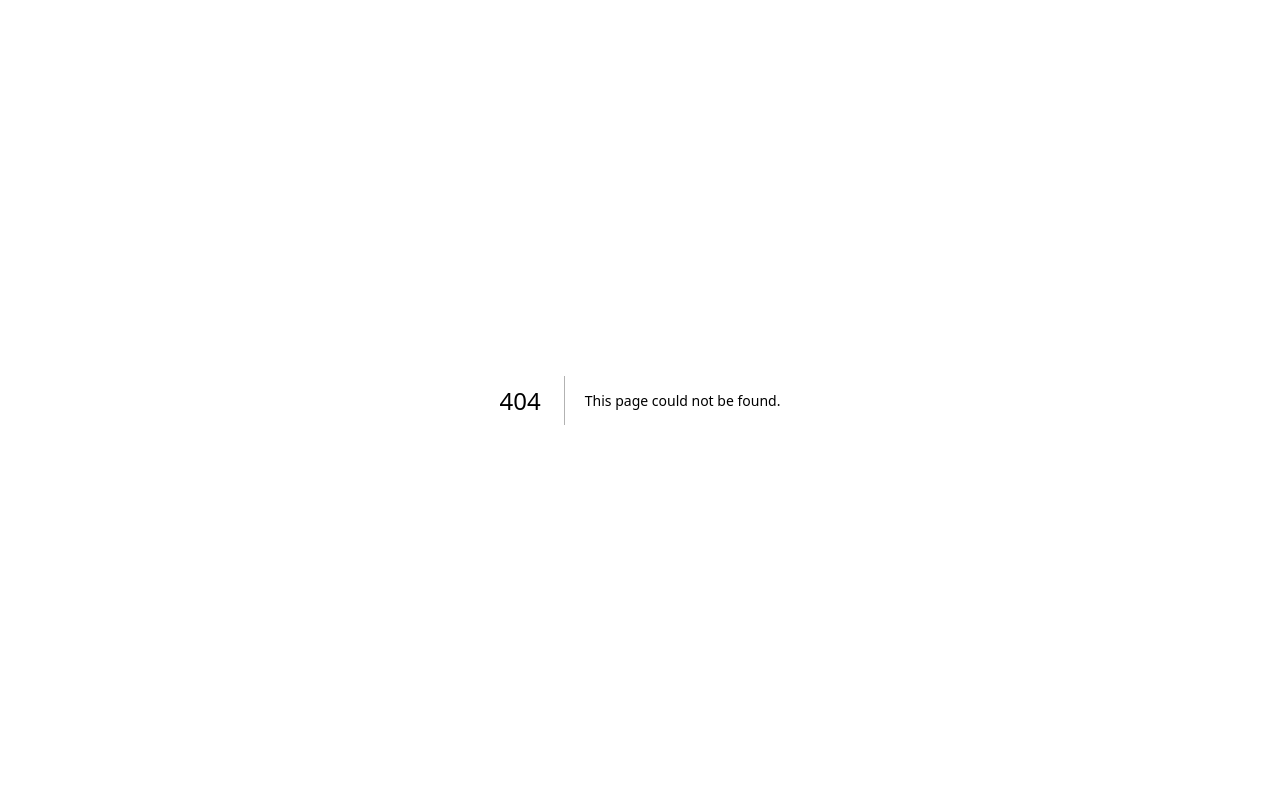
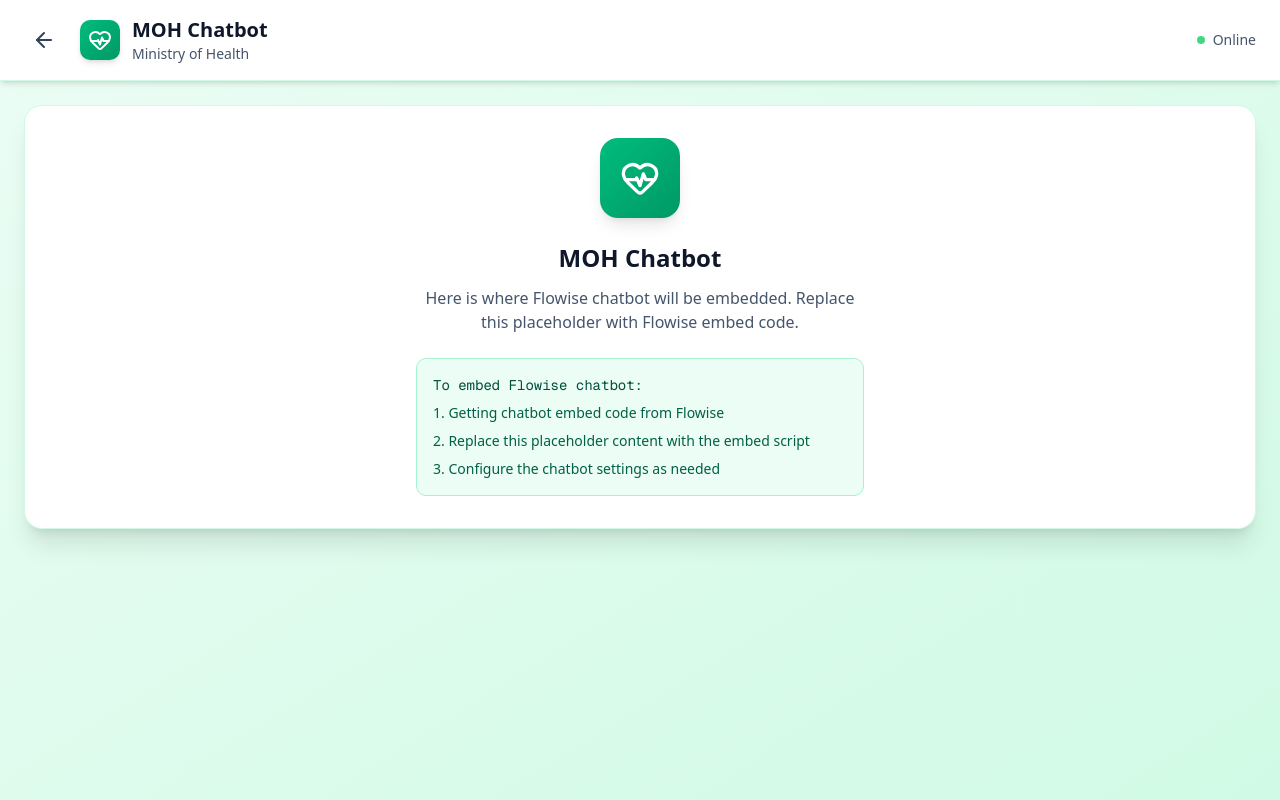
Before and after one commit to aspee12/gov-tech-chatbot, a Next.js app: page /moh in a window 1280 px wide. Before the commit this address had no page. Built offline with nearby package versions, Linux system fonts and the light colour scheme.

Commit message:
feat(moh): create route

```diff
--- /dev/null
+++ b/app/moh/page.tsx
@@ -0,0 +1,5 @@
+import MOHChatbot from '@/components/sections/MOHChatbot';
+
+export default function Page() {
+  return <MOHChatbot />;
+}
--- a/components/sections/MOHChatbot.tsx
+++ b/components/sections/MOHChatbot.tsx
@@ -1,3 +1,5 @@
+'use client';
+
 import { ArrowLeft, HeartPulse } from "lucide-react";
 import { useRouter } from "next/navigation";
 
```
